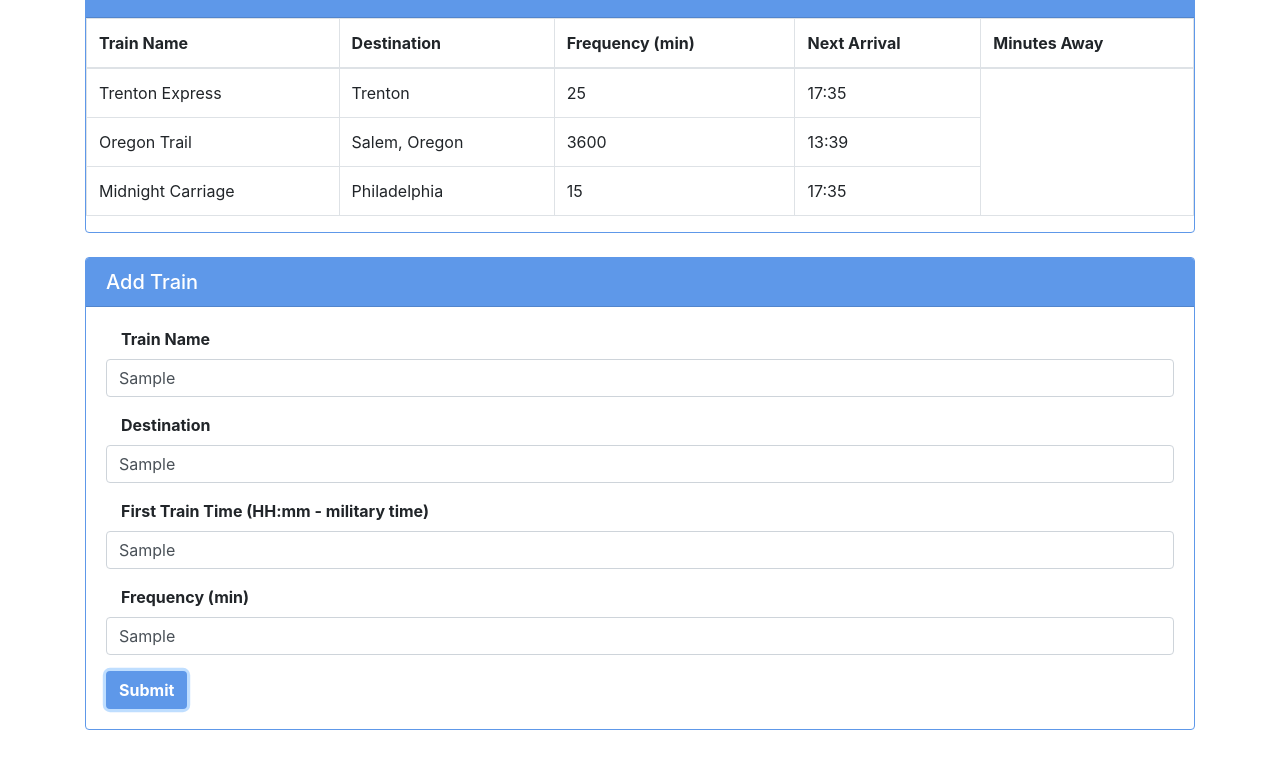
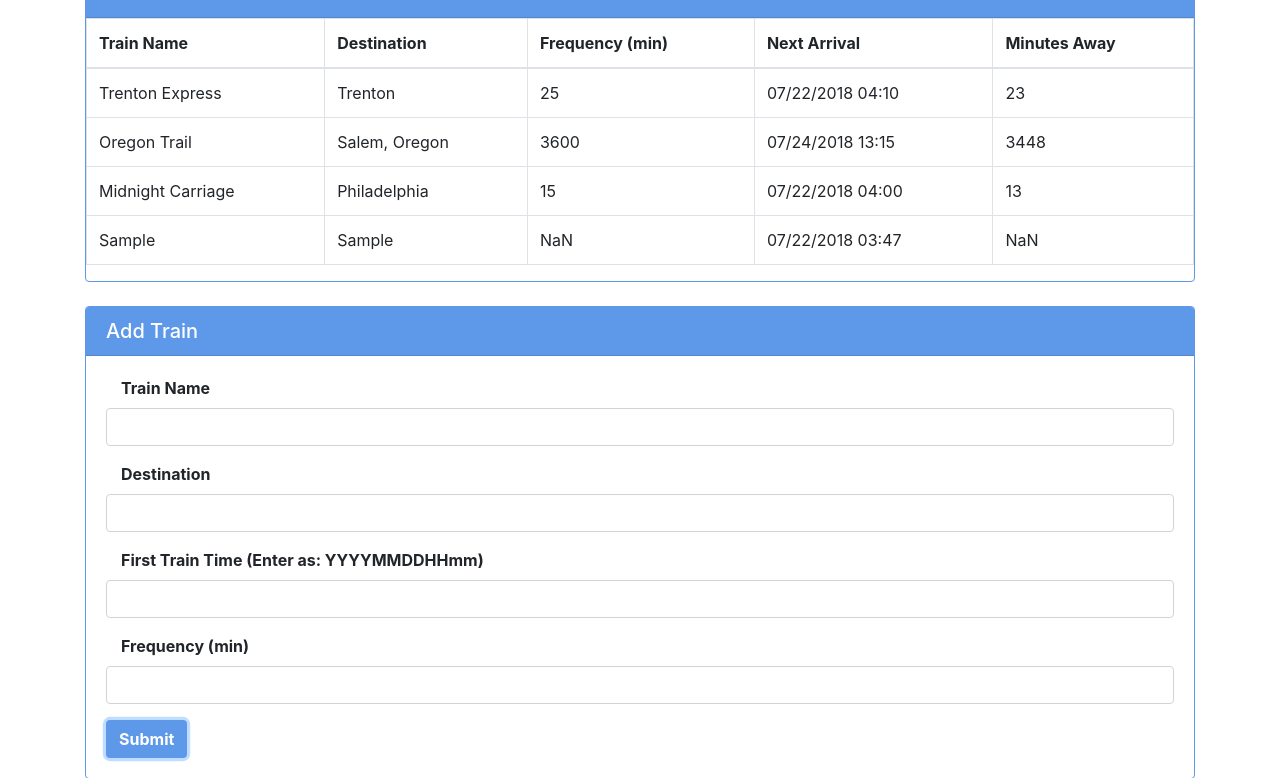
Before and after one commit to sheilasward/TrainTime, a plain HTML site: page index.html in a window 1280 px wide. Both pictures are taken after typing "Sample", "Sample", "Sample", "Sample" into the empty fields and a click on the button "Submit". Shown: the part 321-1099 px from the top of the page. Drawn offline with nearby package versions, Linux system fonts and the light colour scheme; no server answers.

Commit message:
EOD 07/21/2018

```diff
--- a/assets/javascript/TrainTime.js
+++ b/assets/javascript/TrainTime.js
@@ -15,15 +15,69 @@ $(document).ready(function() {
     var database = firebase.database();
 
     // Define Array of Trains running at the beginning
-    var trains = [{name: "Trenton Express", destination: "Trenton", frequency: 25, arrival: "17:35"},
-                {name: "Oregon Trail", destination: "Salem, Oregon", frequency: 3600, arrival: "13:39"},
-                {name: "Midnight Carriage", destination: "Philadelphia", frequency: 15, arrival: "17:35"}];
+    var trains = [{name: "Trenton Express", destination: "Trenton", firstTrainTime: "201710310330", frequency: 25},
+                {name: "Oregon Trail", destination: "Salem, Oregon", firstTrainTime: "201708310115", frequency: 3600},
+                {name: "Midnight Carriage", destination: "Philadelphia", firstTrainTime: "201707260445", frequency: 15}];
 
-    // Define variables for train information
-    var name = "";
-    var destination = "";
-    var firstTrainTime = "";
-    var frequency = "";
+    var firstTime = true;
+
+
+    function renderTrains () {
+        $('tbody').empty();
+
+        for (var i=0; i < trains.length; i++) {
+            // Make table row tag and 2 column tags
+            var row = $("<tr>");
+            var td1 = $("<td>").text(trains[i].name);
+            var td2 = $("<td>").text(trains[i].destination);
+
+            // Calculate "Minutes Away" and "Next Arrival"
+            var tFrequency = trains[i].frequency;
+            var firstTT = moment(trains[i].firstTrainTime, "YYYYMMDDHHmm");
+            var diffTime = moment().diff(moment(firstTT), "minutes");
+            var tRemainder = diffTime % tFrequency;
+            // Minutes Away
+            var tMinutesTillTrain = tFrequency - tRemainder;
+            // Next Arrival
+            var nextTrain = moment().add(tMinutesTillTrain, "minutes");
+
+            // Finish column tags and add class names
+            var td3 = $("<td>").text(tFrequency);
+            var td4 = $("<td>").text((nextTrain.format("MM/DD/YYYY HH:mm")));
+            td4.addClass("nxtTrain" + i);
+            var td5 = $("<td>").text(tMinutesTillTrain);
+            td5.addClass("minTillNxt" + i);
+
+            // Append table columns to table row, and append row to table body
+            row.append(td1).append(td2).append(td3).append(td4).append(td5);
+            $("tbody").append(row);
+
+            // Note:  Comment this code after running the first time - Seed the Database
+/*
+            if (firstTime) {
+                // Creates local "temporary" object for holding train data
+                const existingTrain = {
+                    name: trains[i].name,
+                    destination: trains[i].destination,
+                    firstTrainTime: trains[i].firstTrainTime,
+                    frequency: trains[i].frequency
+                };
+
+                // Uploads employee data to the database
+                database.ref().push(existingTrain);
+
+                // Logs everything to console (as an object)
+                console.log("existingTrain = " + JSON.stringify(existingTrain));
+            }
+*/
+        }
+    }
+
+    renderTrains();
+    firstTime = false;
+    console.log("firstTime = " + firstTime);
+
+
 
     // Procedure for when new train is added, and "Submit" button is clicked
     $('#formSubmit').on('click', function(e){
@@ -37,15 +91,46 @@ $(document).ready(function() {
         firstTrainTime = $("#firstTrainTime").val();
         frequency = $("#frequency").val();
 
+        console.log("name = " + name);
+        console.log("destination = " + destination);
+        console.log("firstTrainTime = " + firstTrainTime);
+        console.log("frequency = " + frequency);
+
+        const newTrain = {
+            name: name,
+            destination: destination,
+            firstTrainTime: firstTrainTime,
+            frequency: parseInt(frequency)
+        };
+
+        // Uploads new train data to the database
+        database.ref().push(newTrain);
+
+        // Pushes new train data to the trains array
+        trains.push(newTrain);
+
+        // Reload train report
+        renderTrains();
+
+        // Clear values from text-boxes
+        // document.querySelectorAll('.form-control').innerHTML = '';
+        // $('.form-control').empty();
+        $("#train-form").get(0).reset();
+    });
+
+
+/*
         database.ref().push({
             name: $('[id=trainName]').val(),
             destination: $('[id="destination"]').val(),
             firstTrainTime: $('[id="firstTrainTime"]').val(),
             frequency: $('[id="frequency"]').val()
         });
+        // Clear values from text-boxes
+        document.querySelectorAll('.form-control').innerHTML = '';
     });
 
-    document.querySelectorAll('.form-control').innerHTML = '';
+
 
     database.ref().on('child_added', function (e){
         var train = e.val();
@@ -53,44 +138,64 @@ $(document).ready(function() {
         renderTrains();
     });
 
-    function renderTrains () {
-        $('tbody').empty();
-
-        for (var i=0; i < trains.length; i++) {
-            var row = $("<tr>");
-            var td1 = $("<td>").text(trains[i].name);
-            var td2 = $("<td>").text(trains[i].destination);
-
-            // var stDate = employees[i].startDate;
-            // var dateFormat = "MM/DD/YYYY";
-            // var convDate = moment(stDate, dateFormat);
-            var td3 = $("<td>").text(trains[i].frequency);
-            var td4 = $("<td>").text(trains[i].arrival);
-            var x = trains[i].arrival;
-            // var mthsWorked = moment().diff(moment(convDate), "months");
-            var nxtArrival = moment(x).format("HH:mm");
-            var now = moment().format("HH:mm");
-
-
-            console.log("nxtArrival = " + nxtArrival);
-            console.log("now = " + now);
-            // var before = moment('2017.02.12 09:00','YYYY.MM.DD HH:mm');
-            console.log("now - nxtArrival = " + moment().diff(moment(nxtArrival), "HH:mm"));
-
-            row.append(td1).append(td2).append(td3).append(td4);
-            $("tbody").append(row);
-        }
-    }
-
+*/
 
     function updateTime(){
         var now = moment().format('HH:mm');
         $('#curr-time').html( "Current time is: " + now);
+   /*
+        $.each(trains, function(i, train) {
+            console.log(train);
+            var tFrequency = train.frequency;
+            console.log("tFrequency = " + tFrequency);
+            var firstTT = moment(train.firstTrainTime, "YYYYMMDDHHmm");
+            console.log("firstTT = " + firstTT);
+            var diffTime = moment().diff(moment(firstTT), "minutes");
+            console.log("diffTime = " + diffTime);
+            var tRemainder = diffTime % tFrequency;
+            console.log("tRemainder = " + tRemainder);
+            var tMinutesTillTrain = tFrequency - tRemainder;
+            console.log("tMinutesTillTrain = " + tMinutesTillTrain);
+            if (tMinutesTillTrain == 0) {
+                $(".minTillNxt").text(tFrequency);
+                $(".nxtTrain").text(moment().add(tMinutesTillTrain, "minutes"));
+            }
+            else {
+                $(".minTillNxt").text(tMinutesTillTrain);
+            }
+        });
+    }
+
+*/
+        for (var i=0; i < trains.length; i++) {
+            console.log();
+            console.log("i = " + i);
+            var tFrequency = trains[i].frequency;
+            console.log("tFrequency = " + tFrequency);
+            var firstTT = moment(trains[i].firstTrainTime, "YYYYMMDDHHmm");
+            console.log("firstTT = " + firstTT);
+            var diffTime = moment().diff(moment(firstTT), "minutes");
+            console.log("diffTime = " + diffTime);
+            var tRemainder = diffTime % tFrequency;
+            console.log("tRemainder = " + tRemainder);
+            var tMinutesTillTrain = tFrequency - tRemainder;
+            console.log("tMinutesTillTrain = " + tMinutesTillTrain);
+            if (tMinutesTillTrain == tFrequency) {
+                $(".minTillNxt" + i).text(tFrequency);
+                var nextTrain = moment().add(tFrequency, "minutes");
+                var x = (nextTrain.format("MM/DD/YYYY HH:mm"));
+                console.log("   x = " + x);
+                $(".nxtTrain" + i).text((nextTrain.format("MM/DD/YYYY HH:mm")));
+            }
+            else {
+                $(".minTillNxt" + i).text(tMinutesTillTrain);
+            }
+        }
     }
 
     updateTime();
     setInterval(function(){
         updateTime();
-        },1000);
-    renderTrains();
+        },60000);
+
 });
--- a/index.html
+++ b/index.html
@@ -58,7 +58,7 @@
                             <input type="text" class="form-control" id="destination">
                         </div>
                         <div class="form-group">
-                            <label for="firstTrainTime" class="bold container-fluid">First Train Time (HH:mm - military time)</label>
+                            <label for="firstTrainTime" class="bold container-fluid">First Train Time (Enter as: YYYYMMDDHHmm)</label>
                             <input type="text" class="form-control" id="firstTrainTime">
                         </div>
                         <div class="form-group">
@@ -74,6 +74,7 @@
         <!--  TrainTime Scripts  -->
         <script src="https://www.gstatic.com/firebasejs/4.12.0/firebase.js"></script>
         <script src="https://cdn.jsdelivr.net/npm/moment@2.22.2/moment.min.js"></script>
+        <!-- <script type="text/javascript" src="assets/javascript/TrainSeed.js"></script> -->
         <script type="text/javascript" src="assets/javascript/TrainTime.js"></script>
     </body>
 </html>
```
Also changed, not shown: assets/javascript/TrainSeed.js (added, +81 -0 lines).
